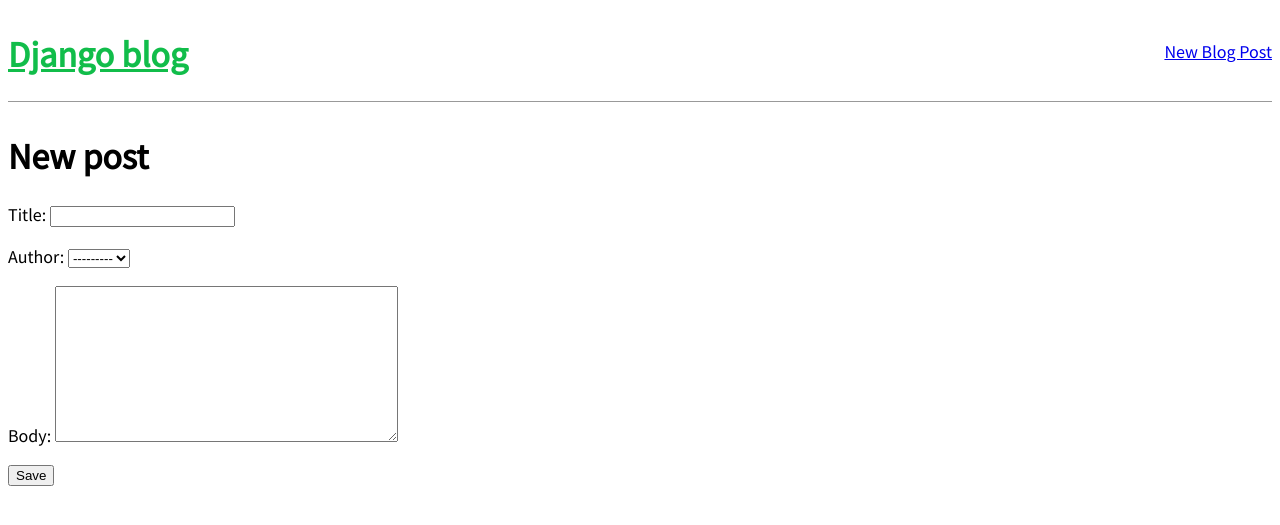
After one commit to FTyumin/blog, a Django app: page /post/new in a window 1280 px wide. The commit adds this page. Shown: the top 525 px of the page. Run offline with Django 4.2, Linux system fonts and the light colour scheme; data comes from the database, SQL or seed files in the repository; both versions use the stored data as it was after the commit.

Commit message:
New post function

```diff
--- a/blog/urls.py
+++ b/blog/urls.py
@@ -1,7 +1,8 @@
 from django.urls import path
-from .views import BlogListView, BlogDetailView
+from .views import BlogListView, BlogDetailView, BlogCreateView
 
 urlpatterns = [
     path("", BlogListView.as_view(), name="home"),
-    path("post/<int:pk>/", BlogDetailView.as_view(), name="post_detail")
+    path("post/<int:pk>/", BlogDetailView.as_view(), name="post_detail"),
+    path("post/new", BlogCreateView.as_view(), name="post_new")
 ]
--- a/blog/views.py
+++ b/blog/views.py
@@ -1,5 +1,5 @@
 from django.shortcuts import render
-from django.views.generic import ListView, DetailView
+from django.views.generic import ListView, DetailView, CreateView
 from .models import Post
 
 class BlogListView(ListView):
@@ -10,4 +10,7 @@ class BlogDetailView(DetailView):
     model = Post
     template_name = "post_detail.html"
 
-# Create your views here.
+class BlogCreateView(CreateView):
+    model = Post
+    template_name = "post_new.html"
+    fields = ["title", "author", "body"]
--- a/templates/base.html
+++ b/templates/base.html
@@ -7,10 +7,17 @@
         <link rel="stylesheet" href="{% static 'css/base.css' %}">
     </head>
     <body>
-        <header>
-            <h1><a href="{% url 'home' %}">Django blog</a></h1>
-        </header>
         <div>
+
+            <header>
+                <div class="nav-left">
+                    <h1><a href="{% url 'home' %}">Django blog</a></h1>
+                </div>
+                <div class="nav-right">
+                    <a href="{% url 'post_new' %}">New Blog Post</a>
+                </div>
+            </header>
+
             {% block content %}
             {% endblock content %}
         </div>
--- /dev/null
+++ b/templates/post_new.html
@@ -0,0 +1,9 @@
+{% extends "base.html" %}
+
+{% block content %}
+<h1>New post</h1>
+<form action="" method="post">{% csrf_token %}
+    {{form.as_p}}
+    <input type="submit" value="Save">
+</form>
+{% endblock content %}
```
Also changed, not shown: db.sqlite3.
